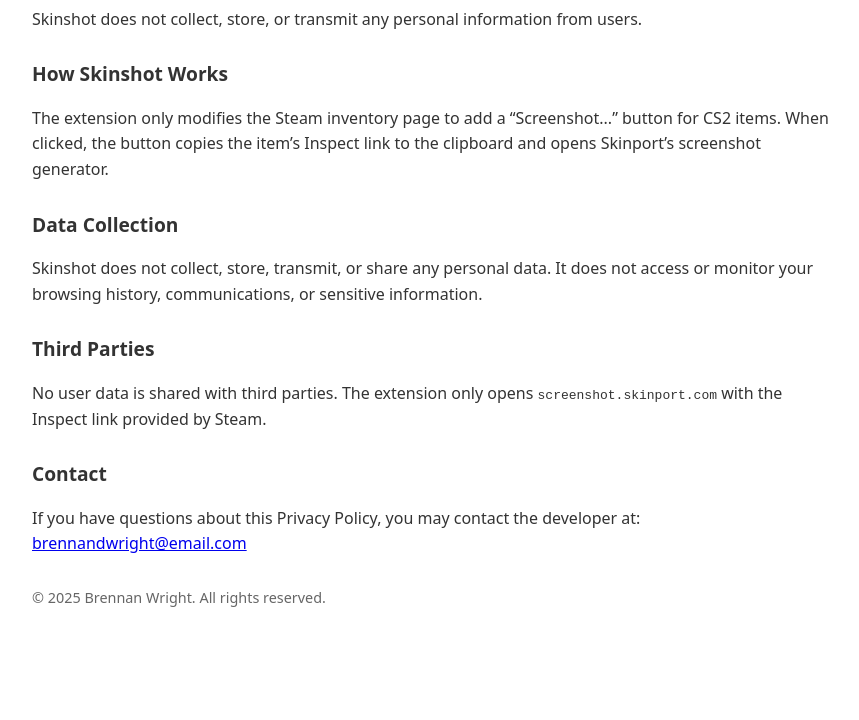
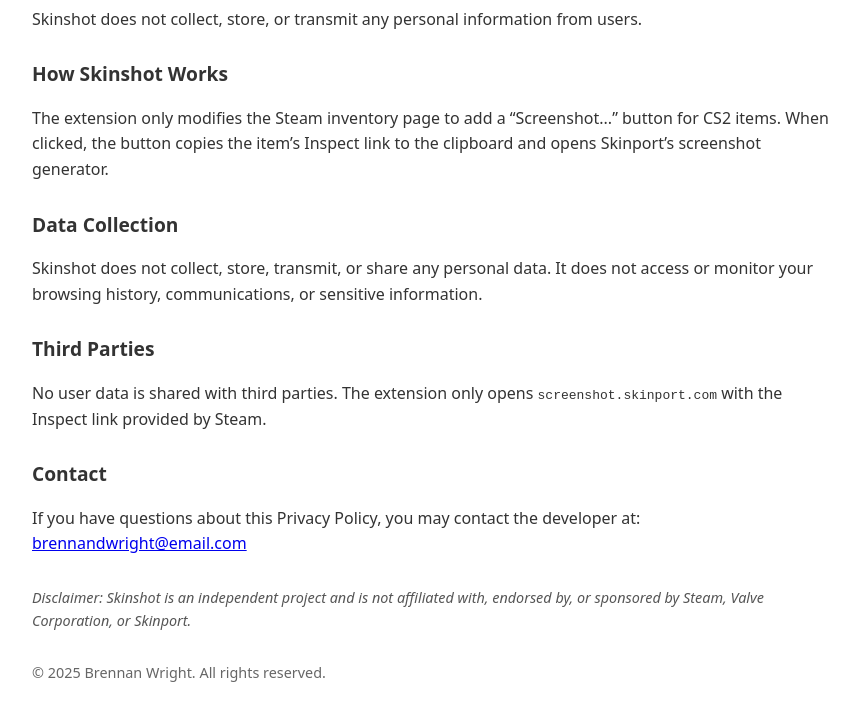
Before and after one commit to krittr/Skinshot, a plain HTML site: page index.html in a window 1280 px wide. Shown: the part 126-846 px from the top of the page, without its empty margins (208-1067 px from the left). Before the commit the page ends 800 px from the top, so only its background shows below. Drawn offline with Linux system fonts and the light colour scheme.

Commit message:
Update index.html

```diff
--- a/index.html
+++ b/index.html
@@ -28,6 +28,12 @@
       margin-top: 2em;
       font-size: 0.9em;
       color: #666;
+    }
+    .disclaimer {
+      margin-top: 2em;
+      font-size: 0.9em;
+      color: #555;
+      font-style: italic;
     }
   </style>
 </head>
@@ -63,6 +69,11 @@
     <a href="mailto:brennandwright@email.com">brennandwright@email.com</a>
   </p>
 
+  <div class="disclaimer">
+    Disclaimer: Skinshot is an independent project and is not affiliated with, endorsed by, or sponsored by
+    Steam, Valve Corporation, or Skinport.
+  </div>
+
   <footer>
     &copy; 2025 Brennan Wright. All rights reserved.
   </footer>
```
